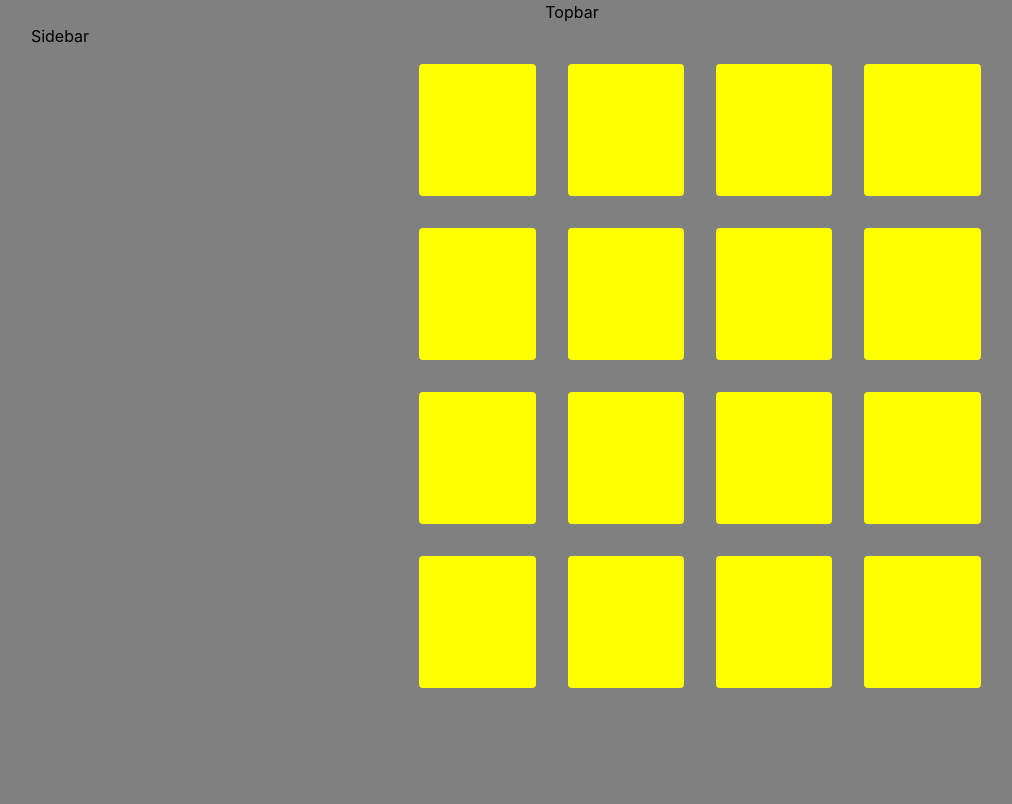
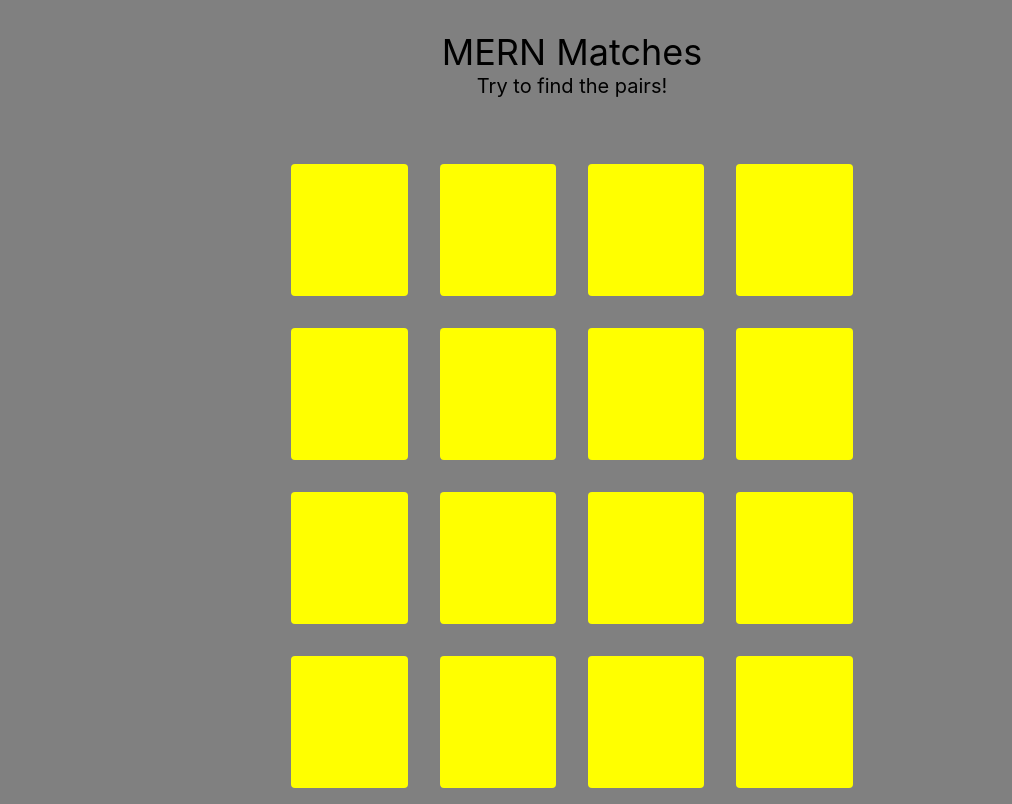
Before and after one commit to cw417/mern-matches, a React (Create React App) app in the folder client/: page / in a window 1280 px wide. Shown: the whole page, without its empty margins (68-1080 px from the left). Built offline with nearby package versions, Linux system fonts and the light colour scheme.

Commit message:
Deploy to github pages; update package

```diff
--- a/client/package.json
+++ b/client/package.json
@@ -1,6 +1,7 @@
 {
   "name": "client",
   "version": "0.1.0",
+  "homepage": "https://cw417.github.io/mern-matches/",
   "private": true,
   "dependencies": {
     "@testing-library/jest-dom": "^5.16.5",
@@ -13,6 +14,8 @@
   },
   "scripts": {
     "start": "react-scripts start",
+    "predeploy": "npm run build",
+    "deploy": "gh-pages -d build",
     "build": "react-scripts build",
     "test": "react-scripts test",
     "eject": "react-scripts eject"
@@ -37,6 +40,7 @@
   },
   "devDependencies": {
     "autoprefixer": "^10.4.11",
+    "gh-pages": "^4.0.0",
     "postcss": "^8.4.16",
     "tailwindcss": "^3.1.8"
   }
--- a/client/src/App.js
+++ b/client/src/App.js
@@ -1,7 +1,6 @@
 import React from 'react';
 import Topbar from './components/Topbar';
 import Playfield from './components/Playfield';
-import Sidebar from './components/Sidebar';
 import './App.css';
 
 function App() {
@@ -11,7 +10,6 @@ function App() {
         <Topbar />
       </div>
       <div className='flex flex-row w-full'>
-        <Sidebar />
         <Playfield />
       </div>
     </div>
--- a/client/src/components/Playfield.js
+++ b/client/src/components/Playfield.js
@@ -19,12 +19,17 @@ function initialState(n) {
 export default function GameField() {
 
   const FIELDSIZE = 16;
+  const RESET_SELECTED_DELAY = 500;
+
   const [ field, setField ] = useState(initialState(FIELDSIZE));
   const [ selected, setSelected ] = useState(null);
   const [ matches, setMatches ] = useState([])
 
   useEffect(() => {
-    if (matches.length === (FIELDSIZE / 2)) { console.log('You win!'); alert('You win!') };
+    if (matches.length === (FIELDSIZE / 2)) {
+      console.log('You win!');
+      window.location.reload();
+    };
   }, [matches]);
 
   function toggleSelected(i, j) {
@@ -45,7 +50,7 @@ export default function GameField() {
         checkForMatch(i, j);
         setSelected(null);
         unselectedAll();
-      }, 1000);
+      }, RESET_SELECTED_DELAY);
       return;
     };
     setSelected({ i: i, j: j });
--- a/client/src/components/Sidebar.js
+++ /dev/null
@@ -1,9 +0,0 @@
-import React from 'react';
-
-export default function Sidebar() {
-  return (
-    <div className='flex flex-col items-center w-1/4'>
-      <div>Sidebar</div>
-    </div>
-  )
-}
--- a/client/src/components/Topbar.js
+++ b/client/src/components/Topbar.js
@@ -2,6 +2,9 @@ import React from 'react'
 
 export default function Topbar() {
   return (
-    <div>Topbar</div>
+    <div className='pt-8 pb-6'>
+      <div className='text-4xl'>MERN Matches</div>
+      <div className='text-center text-xl'>Try to find the pairs!</div>
+    </div>
   )
 }
```
Also changed, not shown: 1 other file (tests, documents, lock files or other folders).
